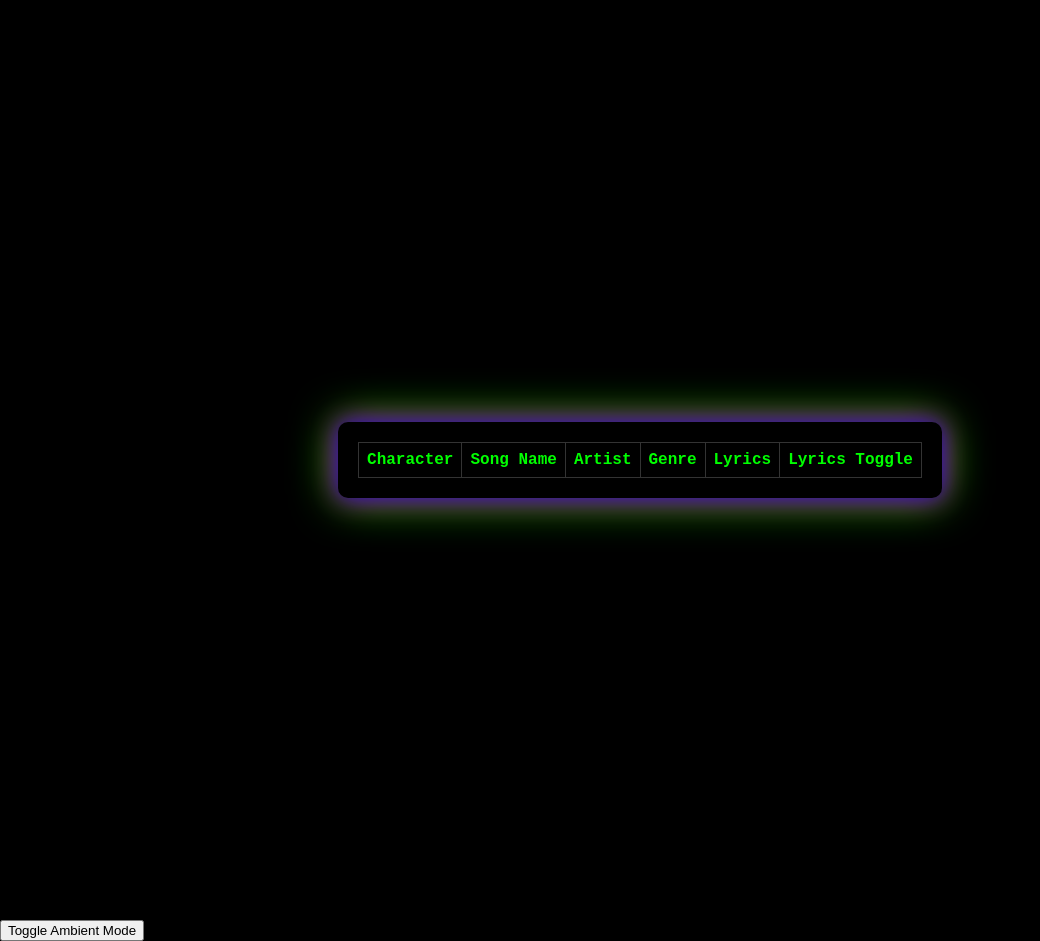
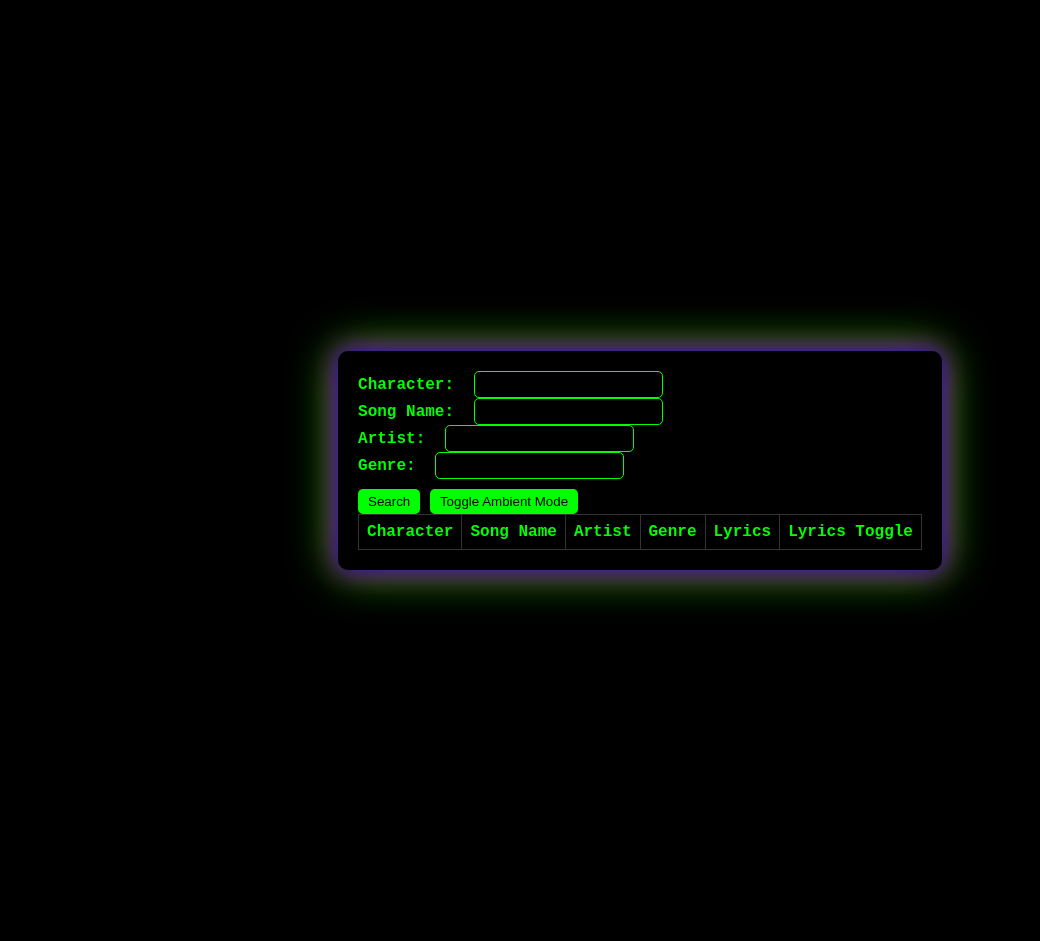
Before and after one commit to APCSP-RAGS/pp-frontend, a Jekyll site: the page built from _posts/2023-10-16-charactersongs.md, in a window 1280 px wide. Shown: the whole page, without its empty margins (0-1040 px from the left). Built offline with Jekyll 4.4.1, drawn with Linux system fonts in a browser that asks for light colours; after the commit the page ends 920 px from its top, so only the background shows below that; some of the changed lines change nothing that is shown.

Commit message:
Added input option

```diff
--- a/_posts/2023-10-16-charactersongs.md
+++ b/_posts/2023-10-16-charactersongs.md
@@ -9,7 +9,6 @@ tags: [javascript, fetch, dom, getElementID, appendChild]
 <html>
 <head>
   <style>
-    /* Style for the table */
     body {
       background-color: #000;
       color: #0f0;
@@ -19,7 +18,6 @@ tags: [javascript, fetch, dom, getElementID, appendChild]
       transition: background-color 0.5s;
     }
 
-    /* Center the table horizontally */
     .container {
       display: flex;
       justify-content: center;
@@ -107,11 +105,59 @@ tags: [javascript, fetch, dom, getElementID, appendChild]
     .ambient-mode {
       background-color: #212121;
     }
+
+    /* Style for input fields and buttons */
+    label {
+      color: #0f0;
+      font-weight: bold;
+      margin-right: 10px;
+    }
+
+    input[type="text"] {
+      background-color: #000;
+      color: #0f0;
+      border: 1px solid #0f0;
+      border-radius: 5px;
+      padding: 5px;
+    }
+
+    button {
+      background-color: #0f0;
+      color: #000;
+      border: none;
+      border-radius: 5px;
+      padding: 5px 10px;
+      cursor: pointer;
+      margin-top: 10px;
+    }
+
+    button:hover {
+      background-color: #00f;
+    }
   </style>
 </head>
 <body class="hacker-theme">
   <div class="container">
     <div class="table-container">
+      <!-- Input options -->
+      <div>
+        <label for="character">Character:</label>
+        <input type="text" id="character">
+      </div>
+      <div>
+        <label for="songName">Song Name:</label>
+        <input type="text" id="songName">
+      </div>
+      <div>
+        <label for="artist">Artist:</label>
+        <input type="text" id="artist">
+      </div>
+      <div>
+        <label for="genre">Genre:</label>
+        <input type="text" id="genre">
+      </div>
+      <button onclick="fetchData()">Search</button>
+      <button onclick="toggleAmbientMode()">Toggle Ambient Mode</button>
       <!-- HTML table for displaying data -->
       <table class="hacker-theme">
         <thead>
@@ -132,63 +178,7 @@ tags: [javascript, fetch, dom, getElementID, appendChild]
   </div>
 
   <script>
-    // Function to toggle lyrics visibility
-    function toggleLyrics(row) {
-      const lyricsCell = row.querySelector('.lyrics');
-      if (lyricsCell.style.display === 'none' || lyricsCell.style.display === '') {
-        lyricsCell.style.display = 'block';
-      } else {
-        lyricsCell.style.display = 'none';
-      }
-    }
-
-    // Function to toggle ambient mode
-    function toggleAmbientMode() {
-      const body = document.body;
-      const container = document.querySelector('.container');
-      const tableContainer = document.querySelector('.table-container');
-
-      if (body.classList.contains('ambient-mode')) {
-        body.classList.remove('ambient-mode');
-        container.classList.remove('ambient-mode');
-        tableContainer.classList.remove('ambient-mode');
-      } else {
-        body.classList.add('ambient-mode');
-        container.classList.add('ambient-mode');
-        tableContainer.classList.add('ambient-mode');
-      }
-    }
-
-    // Fetch data from the API
-    const apiUrl = "https://awsrags-flask.stu.nighthawkcodingsociety.com/api/song/";
-
-    fetch(apiUrl)
-      .then(response => {
-        if (!response.ok) {
-          throw new Error('Network response was not ok');
-        }
-        return response.json();
-      })
-      .then(data => {
-        const resultContainer = document.getElementById("result");
-
-        data.forEach(Song => {
-          const row = document.createElement("tr");
-          row.innerHTML = `
-            <td>${Song.character}</td>
-            <td>${Song.song_name}</td>
-            <td>${Song.artist}</td>
-            <td>${Song.genre}</td>
-            <td class="lyrics">${Song.lyrics}</td>
-            <td><button onclick="toggleLyrics(this.parentNode.parentNode)">Toggle Lyrics</button></td>
-          `;
-          resultContainer.appendChild(row);
-        });
-      })
-      .catch(error => {
-        console.error('Error fetching data:', error);
-      });
+    // JavaScript code here
   </script>
-  <button onclick="toggleAmbientMode()">Toggle Ambient Mode</button>
 </body>
 </html>
```
